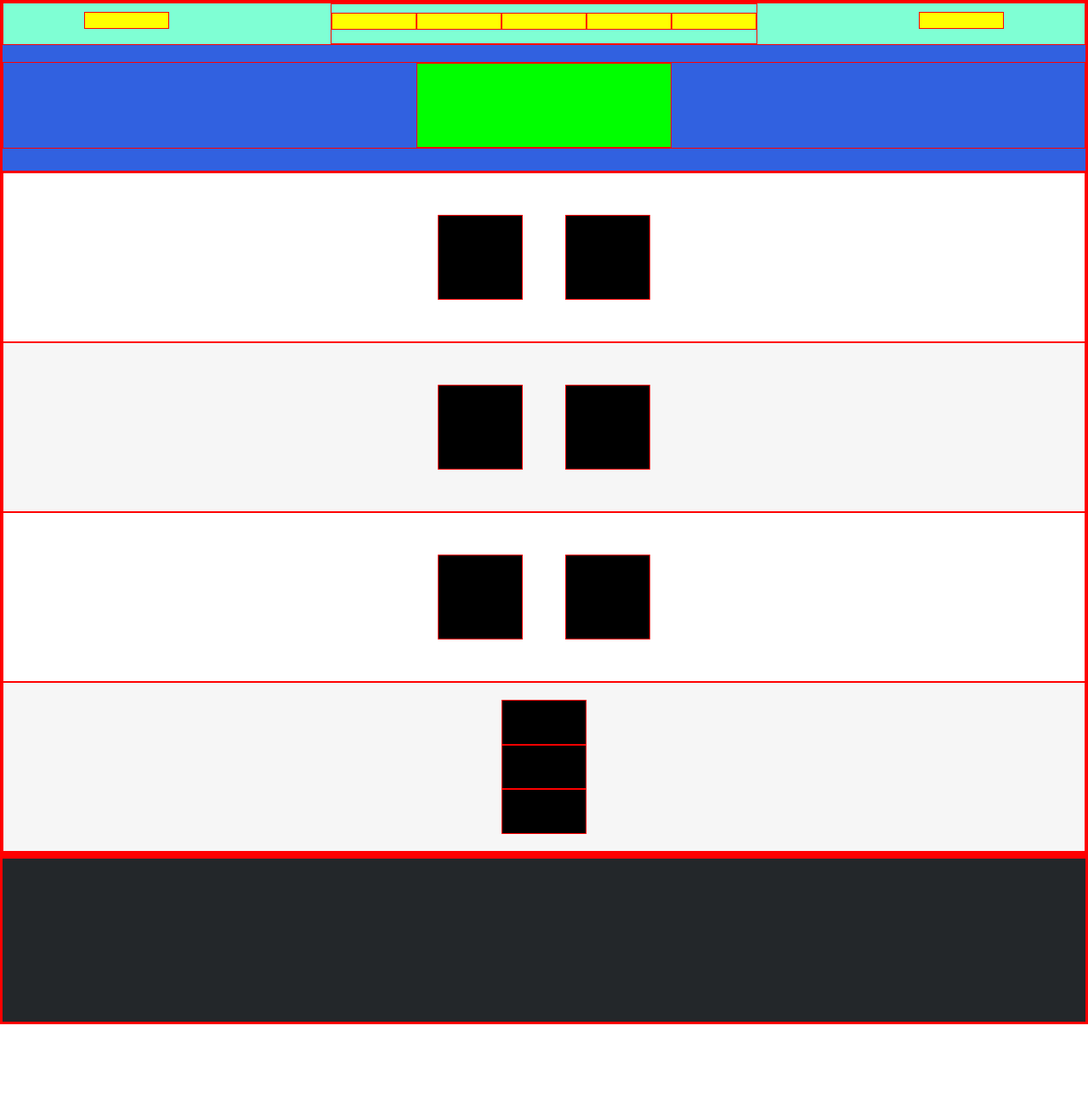
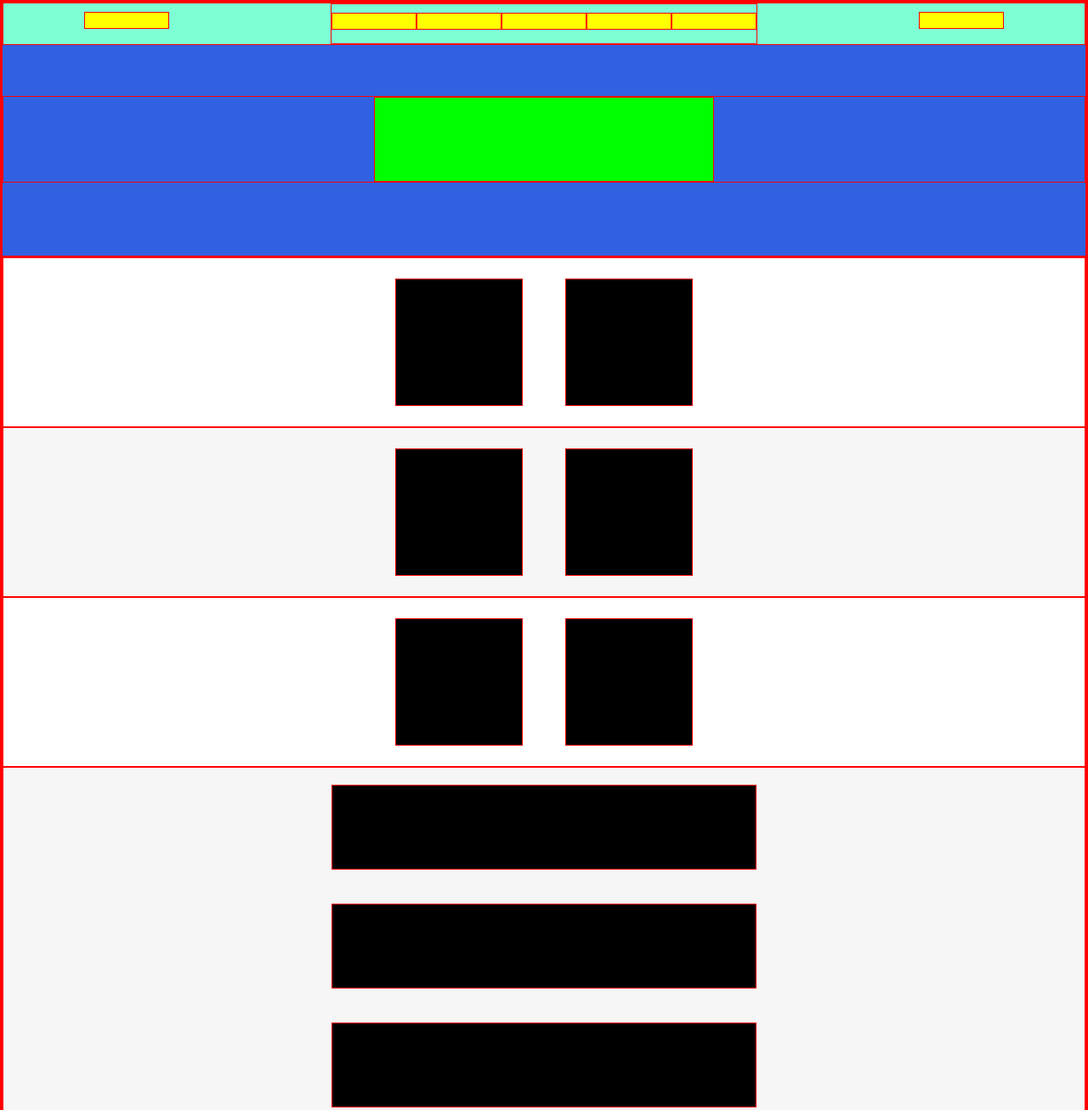
Before and after one commit to NicoloFaccio/htmlcss-struttura-discord, a plain HTML site: page index.html in a window 1280 px wide. Shown: the top 1307 px of the page at 85% size. Before the commit the page ends 1206 px from the top, so only its background shows below. Drawn offline with Linux system fonts and the light colour scheme.

Commit message:
working on the division of the footer

```diff
--- a/assets/css/style.css
+++ b/assets/css/style.css
@@ -6,7 +6,7 @@
 }
 
 header {
-    height: 200px;
+    height: 300px;
     background-color: #3161E0;
 }
 
@@ -34,7 +34,7 @@ header nav {
 }
 
 #title {
-    width: 300px;
+    width: 400px;
     height: 100px;
     background-color: lime;
 }
@@ -42,12 +42,12 @@ header nav {
 .flex-container {
     display: flex;
     justify-content: center;
-    margin-top: 20px;
+    margin-top: 60px;
 }
 
 section div {
-    width: 100px;
-    height: 100px;
+    width: 150px;
+    height: 150px;
     background-color: black;
 }
 
@@ -69,15 +69,26 @@ section div {
 }
 
 .grey-flex2 {
-    height: 200px;
     background-color: #F6F6F6;
     display: flex;
     flex-direction: column;
     align-items: center;
-    padding-block: 20px;
+}
+
+.download {
+    height: 100px;
+    width: 500px;
+    margin: 20px;
 }
 
 footer {
-    height: 200px;
+    height: 500px;
     background-color: #23272A;
 }
+
+.footer-flex {
+    display: flex;
+    flex-direction: column;
+    align-items: center;
+    gap: 30px;
+}
--- a/index.html
+++ b/index.html
@@ -3,7 +3,7 @@
 <head>
     <meta charset="UTF-8">
     <meta name="viewport" content="width=device-width, initial-scale=1.0">
-    <title>struttura discord </title>
+    <title>struttura discord</title>
     <link rel="stylesheet" href="./assets/css/style.css">
 </head>
 <body>
@@ -43,15 +43,17 @@
         </section>
 
         <section class="grey-flex2">
-            <div></div>
-            <div></div>
-            <div></div>
+            <div class="download"></div>
+            <div class="download"></div>
+            <div class="download"></div>
         </section>
     </main>
 
-    <footer>
-        <div></div>
+    <footer class="footer-flex">
+        <div id=""></div>
+
         <hr>
+
         <div></div>
     </footer>
 </body>
```
